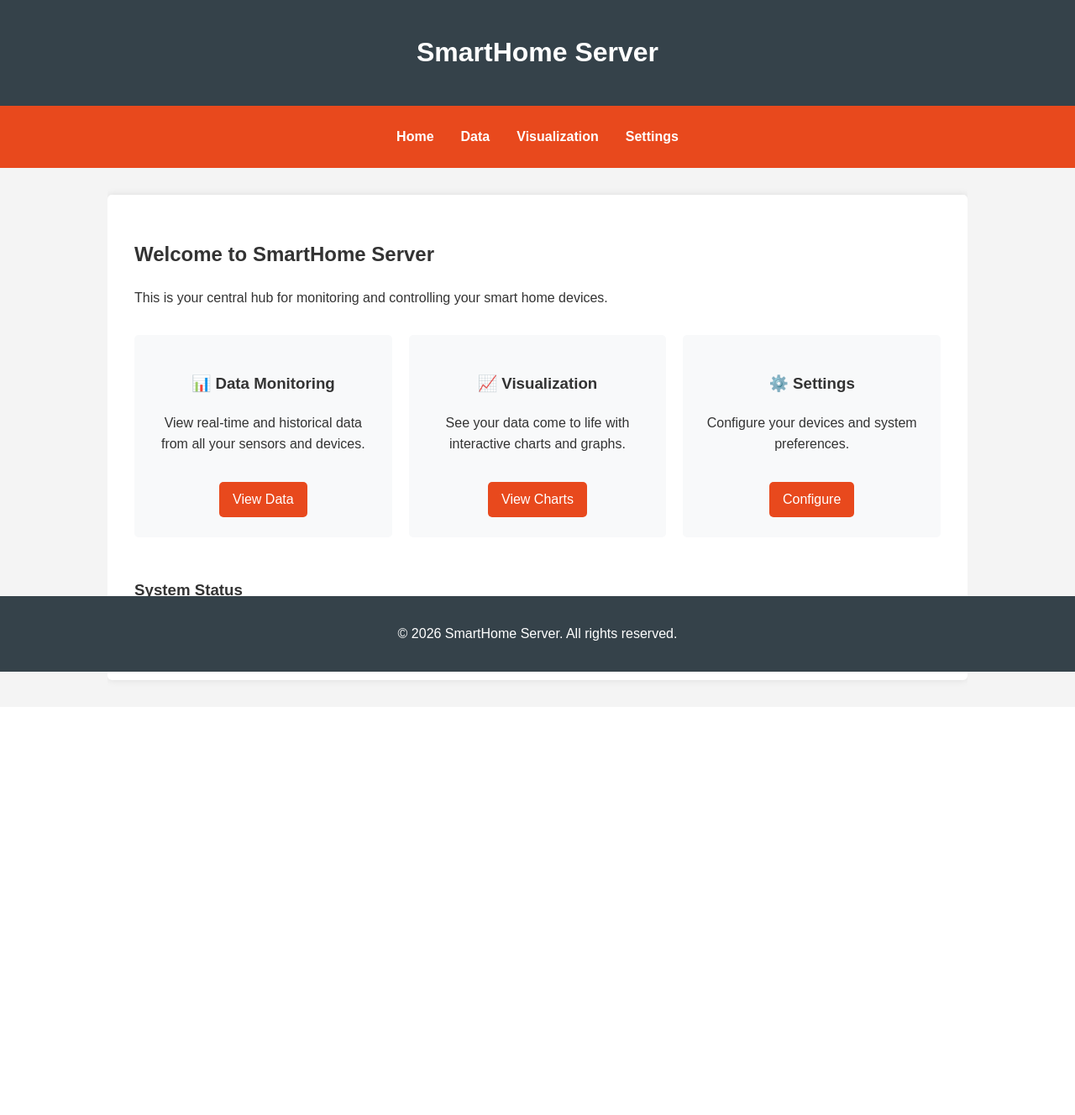
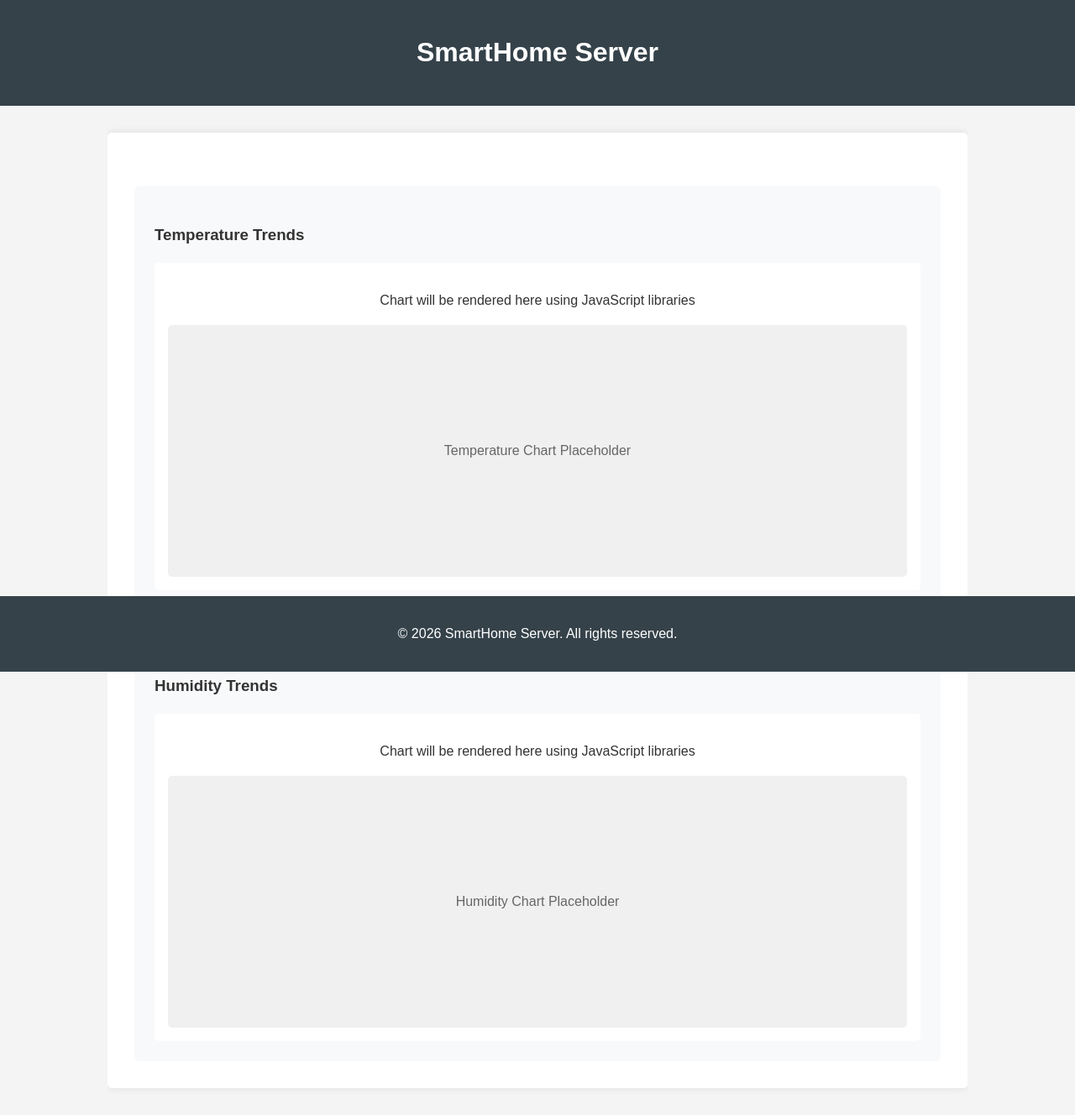
Before and after one commit to matthiaskaw/python_smarthome_server, a FastAPI app: page / in a window 1280 px wide. Shown: the whole page at 84% size. Before the commit the page ends 817 px from the top, so only its background shows below. Run offline with FastAPI, Linux system fonts and the light colour scheme; parts of the project's set-up code (start-up, migrations or seed data) failed here and were passed over.

Commit message:
removed unnecessary html parts

```diff
--- a/src/DataVisualizer.py
+++ b/src/DataVisualizer.py
@@ -34,23 +34,8 @@ class DataVisualizer(ILiveData):
 
         self._logger.info("Setting API endpoints")
         self.router.add_api_route("/", self._root, methods=["GET"])
-        self.router.add_api_route("/data", self._data_page, methods=["GET"])
-        self.router.add_api_route("/visualization", self._visualization_page, methods=["GET"])
-        self.router.add_api_route("/settings", self._settings_page, methods=["GET"])
 
     async def _root(self, request: Request):
 
         self._logger.info("_root called")
         return self.templates.TemplateResponse("index.html", {"request": request})
-
-    async def _data_page(self, request: Request):
-        self._logger.info("_data_page called")
-        return self.templates.TemplateResponse("data.html", {"request": request, "page_title": "Data Monitoring"})
-
-    async def _visualization_page(self, request: Request):
-        self._logger.info("_visualization_page called")
-        return self.templates.TemplateResponse("visualization.html", {"request": request, "page_title": "Data Visualization"})
-
-    async def _settings_page(self, request: Request):
-        self._logger.info("_settings_page called")
-        return self.templates.TemplateResponse("settings.html", {"request": request, "page_title": "Settings"})
--- a/templates/base.html
+++ b/templates/base.html
@@ -78,14 +78,14 @@
         <h1>SmartHome Server</h1>
     </header>
 
-    <nav>
+    <!--nav>
         <ul>
             <li><a href="/">Home</a></li>
             <li><a href="/data">Data</a></li>
             <li><a href="/visualization">Visualization</a></li>
             <li><a href="/settings">Settings</a></li>
         </ul>
-    </nav>
+    </nav-->
 
     <div class="container">
         <div class="content">
--- a/templates/index.html
+++ b/templates/index.html
@@ -3,31 +3,29 @@
 {% block title %}SmartHome Server - Home{% endblock %}
 
 {% block content %}
-    <h2>Welcome to SmartHome Server</h2>
-    <p>This is your central hub for monitoring and controlling your smart home devices.</p>
-
-    <div style="display: grid; grid-template-columns: repeat(auto-fit, minmax(300px, 1fr)); gap: 20px; margin-top: 2rem;">
-        <div style="background: #f8f9fa; padding: 1.5rem; border-radius: 5px; text-align: center;">
-            <h3>📊 Data Monitoring</h3>
-            <p>View real-time and historical data from all your sensors and devices.</p>
-            <a href="/data" style="display: inline-block; background: #e8491d; color: white; padding: 0.5rem 1rem; border-radius: 5px; text-decoration: none; margin-top: 1rem;">View Data</a>
-        </div>
-
-        <div style="background: #f8f9fa; padding: 1.5rem; border-radius: 5px; text-align: center;">
-            <h3>📈 Visualization</h3>
-            <p>See your data come to life with interactive charts and graphs.</p>
-            <a href="/visualization" style="display: inline-block; background: #e8491d; color: white; padding: 0.5rem 1rem; border-radius: 5px; text-decoration: none; margin-top: 1rem;">View Charts</a>
-        </div>
-
-        <div style="background: #f8f9fa; padding: 1.5rem; border-radius: 5px; text-align: center;">
-            <h3>⚙️ Settings</h3>
-            <p>Configure your devices and system preferences.</p>
-            <a href="/settings" style="display: inline-block; background: #e8491d; color: white; padding: 0.5rem 1rem; border-radius: 5px; text-decoration: none; margin-top: 1rem;">Configure</a>
+    <div style="background: #f8f9fa; padding: 1.5rem; border-radius: 5px; margin-top: 2rem;">
+        <h3>Temperature Trends</h3>
+        <div style="background: white; padding: 1rem; border-radius: 5px; text-align: center;">
+            <p>Chart will be rendered here using JavaScript libraries</p>
+            <div style="height: 300px; background: #f0f0f0; display: flex; align-items: center; justify-content: center; border-radius: 5px;">
+                <p style="color: #666;">Temperature Chart Placeholder</p>
+            </div>
         </div>
     </div>
 
-    <div style="margin-top: 3rem;">
-        <h3>System Status</h3>
-        <p>Your SmartHome Server is running smoothly. All systems are operational.</p>
+    <div style="background: #f8f9fa; padding: 1.5rem; border-radius: 5px; margin-top: 2rem;">
+        <h3>Humidity Trends</h3>
+        <div style="background: white; padding: 1rem; border-radius: 5px; text-align: center;">
+            <p>Chart will be rendered here using JavaScript libraries</p>
+            <div style="height: 300px; background: #f0f0f0; display: flex; align-items: center; justify-content: center; border-radius: 5px;">
+                <p style="color: #666;">Humidity Chart Placeholder</p>
+            </div>
+        </div>
     </div>
 {% endblock %}
+{% block scripts %}
+<script>
+    // This is where you would include charting libraries like Chart.js, D3.js, etc.
+    console.log("Visualization page loaded");
+</script>
+{% endblock %}
```
Also changed, not shown: templates/data.html (deleted, +0 -42 lines), templates/settings.html (deleted, +0 -38 lines), templates/visualization.html (deleted, +0 -35 lines).
